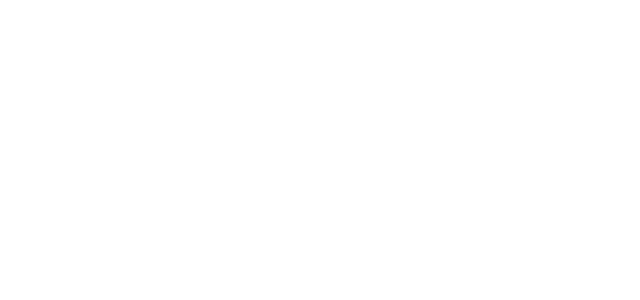
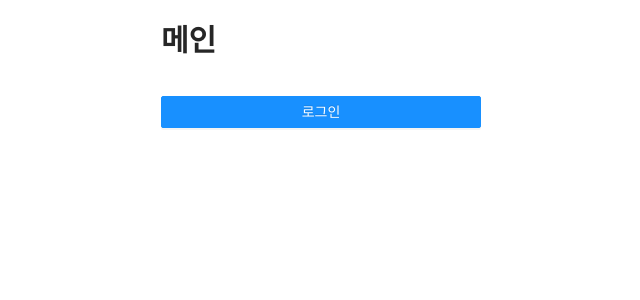
Before and after one commit to DGUHJH/nirvana-react, a React (Create React App) app: page / in a window 1280 px wide. Shown: the top 300 px of the page, without its empty margins (319-959 px from the left). Built offline with nearby package versions, Linux system fonts and the light colour scheme.

Commit message:
Feat : Main 페이지 user info 가져오게끔 수정

```diff
--- a/src/pages/Main/index.tsx
+++ b/src/pages/Main/index.tsx
@@ -1,7 +1,64 @@
-import React from 'react';
-import { Root } from './styled';
+import { commonAxios } from 'api/commonAxios';
+import React, { useEffect, useState } from 'react';
+import {
+  Container,
+  ContentButton,
+  ContentContainer,
+  ContentTypo,
+  Root,
+  TitleTypo,
+} from './styled';
 
 const Main = () => {
-  return <Root />;
+  const [name, setName] = useState<string>('');
+  const [score, setScore] = useState<number>();
+  const [isLogin, setIsLogin] = useState<boolean>();
+
+  const onClickLogout = () => {
+    localStorage.clear();
+    window.location.replace('/login');
+  };
+
+  useEffect(() => {
+    let uuid = localStorage.getItem('uuid');
+    setIsLogin(!!uuid);
+    if (uuid) {
+      commonAxios({
+        url: 'get_user_info.php',
+        params: {
+          uuid,
+        },
+        method: 'GET',
+      }).then((res) => {
+        if (res.data.type === 'success') {
+          setName(res.data.data.name);
+          setScore(res.data.data.score);
+        }
+      });
+    }
+  }, []);
+
+  return (
+    <Root>
+      <Container>
+        <TitleTypo level={2}>메인</TitleTypo>
+        <ContentContainer>
+          {isLogin ? (
+            <>
+              <ContentTypo>이름 : {name}</ContentTypo>
+              <ContentTypo>마일리지 점수 : {score}</ContentTypo>
+              <ContentButton type='primary' onClick={onClickLogout}>
+                로그아웃
+              </ContentButton>
+            </>
+          ) : (
+            <ContentButton type='primary' onClick={onClickLogout}>
+              로그인
+            </ContentButton>
+          )}
+        </ContentContainer>
+      </Container>
+    </Root>
+  );
 };
 export default Main;
--- a/src/pages/Main/styled.ts
+++ b/src/pages/Main/styled.ts
@@ -1,3 +1,31 @@
+import { Button, Input, Typography } from 'antd';
 import styled from 'styled-components';
 
-export const Root = styled.div``;
+export const Root = styled.div`
+  width: 100%;
+  display: flex;
+  flex-direction: column;
+  align-items: center;
+`;
+
+export const Container = styled.div`
+  width: 320px;
+  display: flex;
+  flex-direction: column;
+  gap: 20px;
+  margin-top: 20px;
+`;
+
+export const TitleTypo = styled(Typography.Title)``;
+
+export const ContentContainer = styled.div`
+  display: flex;
+  flex-direction: column;
+  gap: 10px;
+`;
+
+export const ContentTypo = styled(Typography)``;
+
+export const ContentInput = styled(Input)``;
+
+export const ContentButton = styled(Button)``;
```
